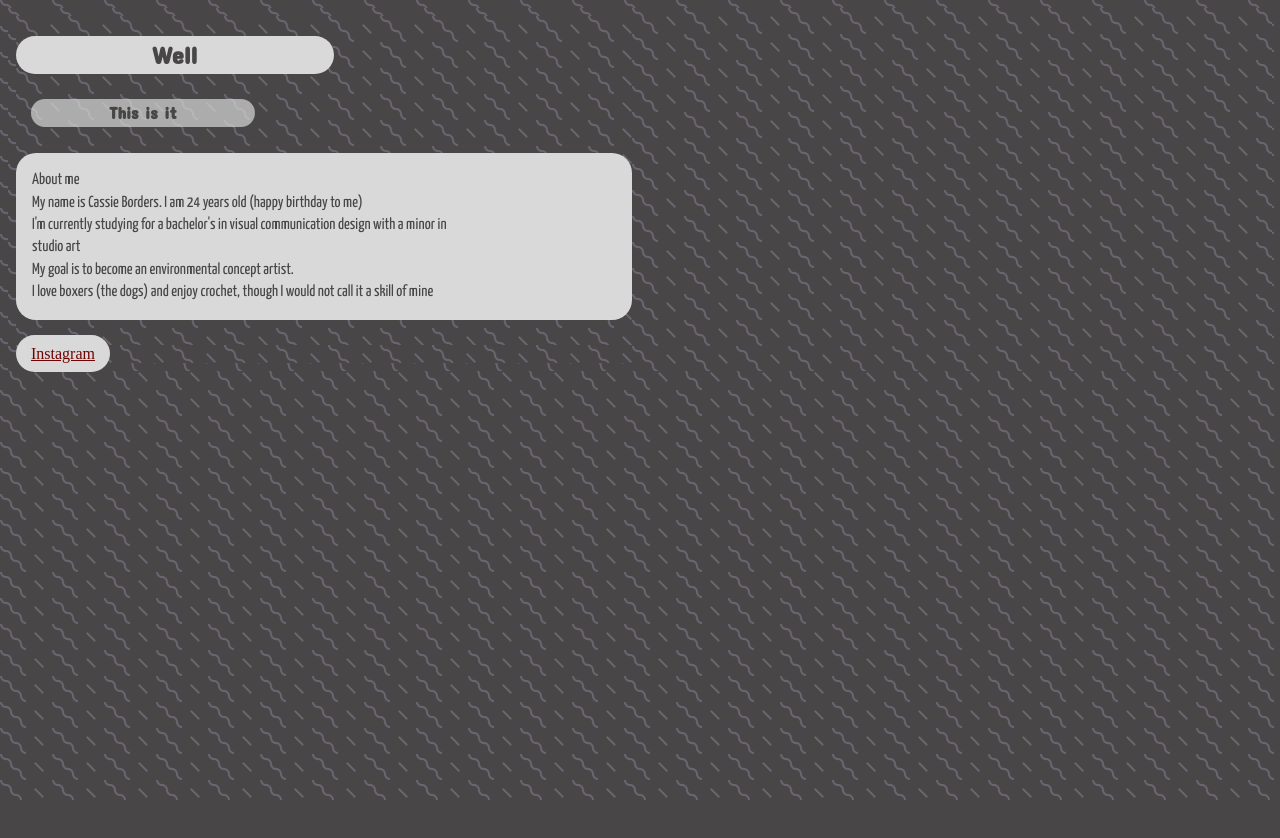
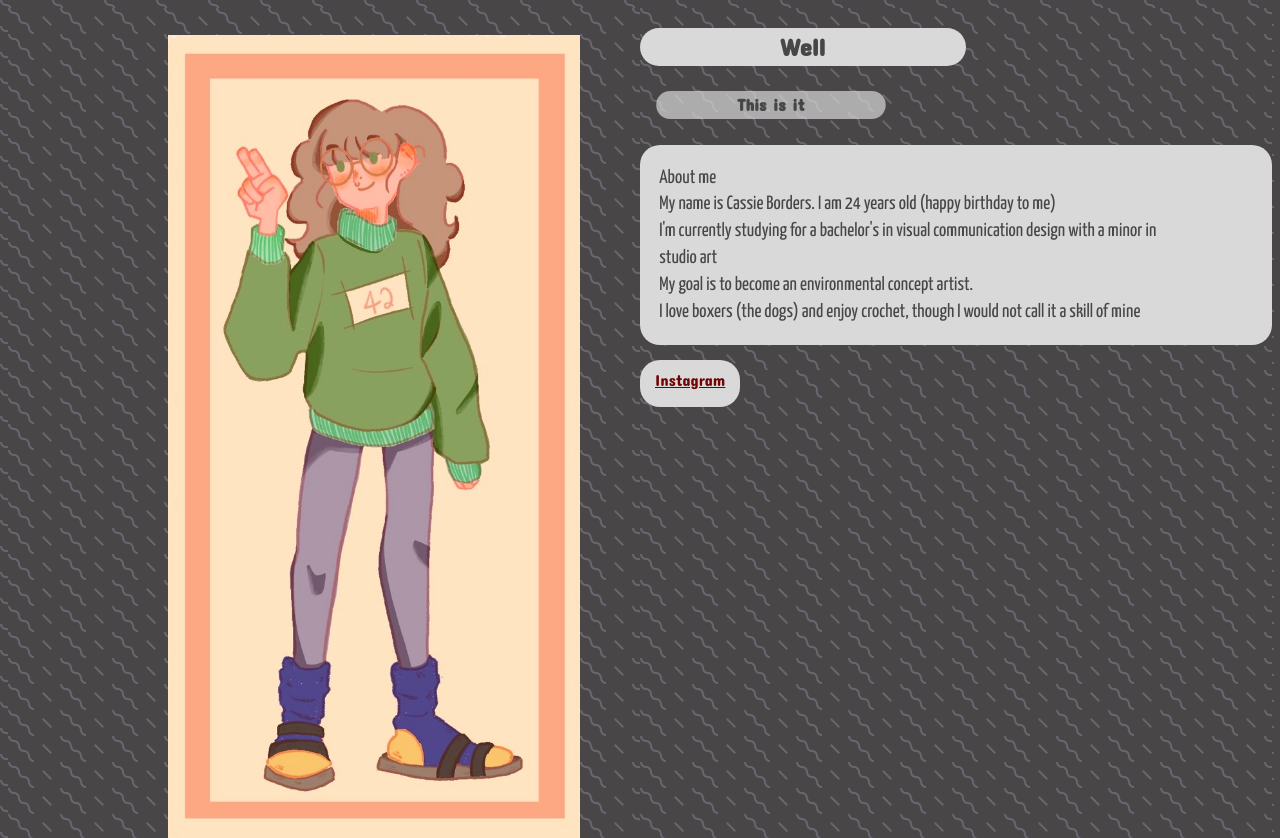
Before and after one commit to bordersc/bordersc.github.io, a plain HTML site: page index.html in a window 1280 px wide. Shown: the top 838 px of the page. Before the commit the page ends 800 px from the top, so only its background shows below. Drawn offline with nearby package versions, Linux system fonts and the light colour scheme.

Commit message:
allllllllllllll done

```diff
--- a/index.html
+++ b/index.html
@@ -16,6 +16,9 @@
 </head>
 
 <main>
+
+  <img src="me.jpg" alt="image unavailable">
+
   <article>
     <h1>Well</h1>
 
@@ -36,7 +39,7 @@
       </p>
 
       <nav>
-        <a href="#">Instagram</a>
+        <a href="https://www.instagram.com/garbagepale.kid/">Instagram</a>
       </nav>
   </article>
 </main>
--- a/style.css
+++ b/style.css
@@ -22,9 +22,12 @@ main {
   grid-template-columns: 1fr 1fr;
 }
 
-article {
-  margin: .5em;
+img {
+  margin-left: 10em;
+  margin-top: 1.7em;
+  max-height: 63%;
 }
+
 
 h1{
   max-width: 50%;
@@ -64,6 +67,7 @@ h2 {
 
 p {
   font-family: var(--font1);
+  font-size: larger;
   color: var(--color1);
   background: var(--color2);
   border-radius: 20px;
@@ -82,11 +86,12 @@ a {
 
 a:link {
   color: var(--color4);
+  font-family: var(--font2);
   border-radius: 20px;
   padding-left: 15px;
   padding-right: 15px;
   padding-top: 10px;
-  padding-bottom: 10px;
+  padding-bottom: 18px;
 }
 
 a:hover {
```
Also changed, not shown: me.jpg (added).
